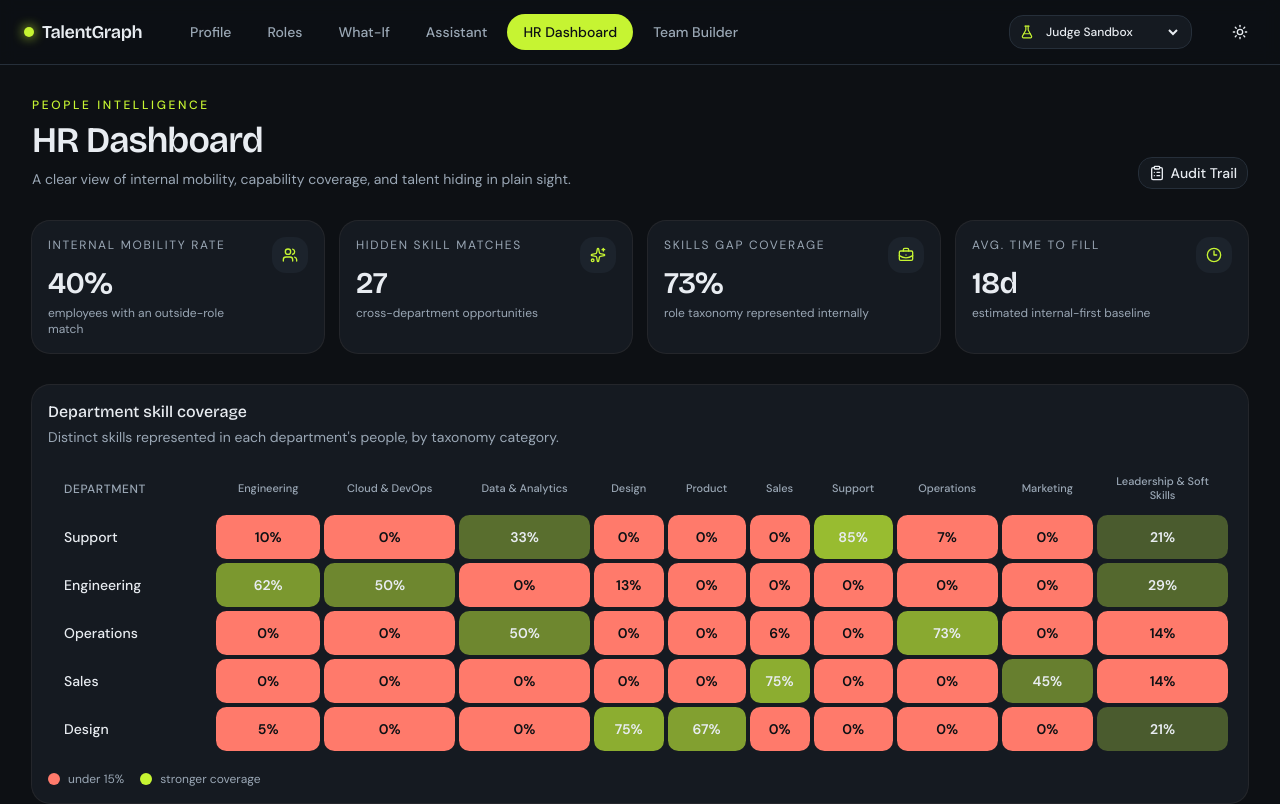
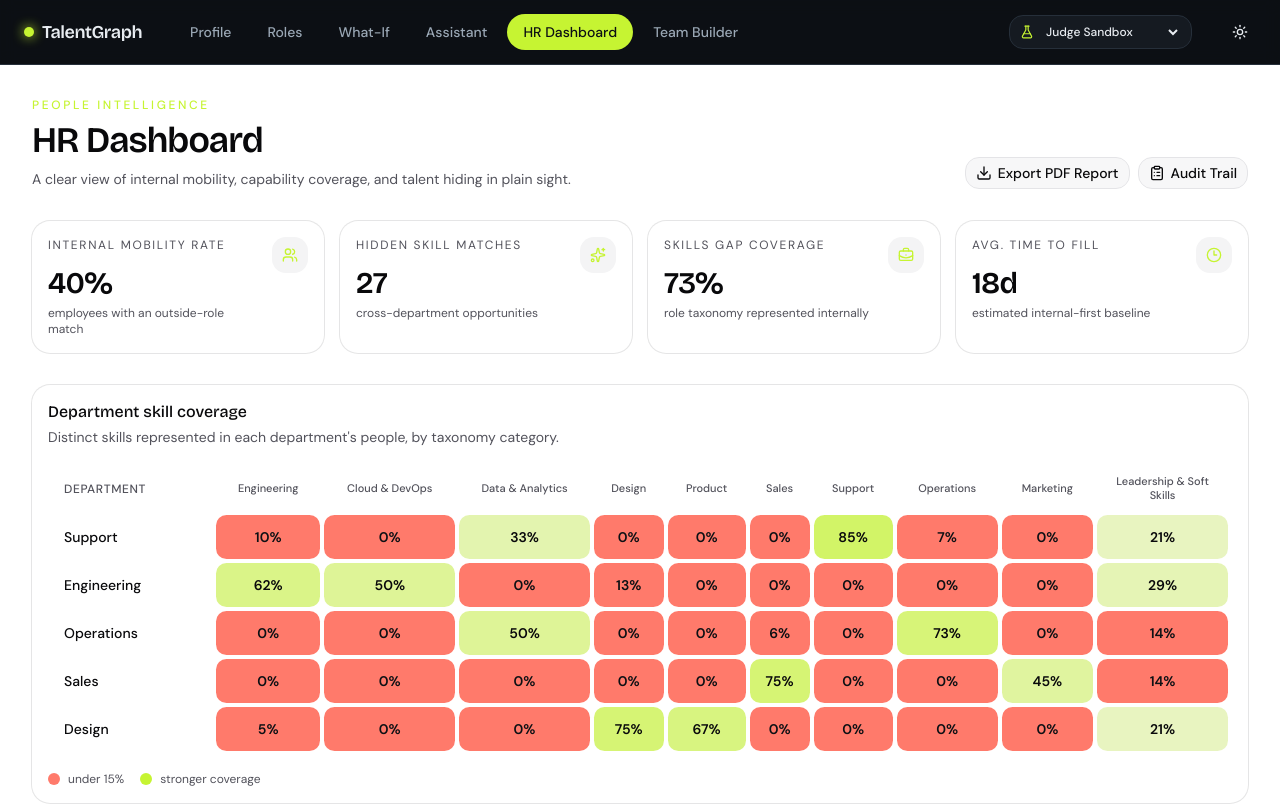
Before and after one commit to sukrakrishna/talentgraph, a Next.js app: page /hr in a window 1280 px wide. Shown: the top 804 px of the page. Built offline with nearby package versions, Linux system fonts and the light colour scheme.

Commit message:
Add executive PDF report export for HR and What-If pages

```diff
--- a/app/globals.css
+++ b/app/globals.css
@@ -154,6 +154,29 @@
 }
 
 @layer utilities {
+  .pdf-report {
+    --background: #ffffff;
+    --foreground: #09090b;
+    --card: #ffffff;
+    --card-foreground: #09090b;
+    --popover: #ffffff;
+    --popover-foreground: #09090b;
+    --secondary: #f4f4f5;
+    --secondary-foreground: #18181b;
+    --muted: #f4f4f5;
+    --muted-foreground: #52525b;
+    --border: #e4e4e7;
+    --input: #e4e4e7;
+    --ring: #18181b;
+    color: var(--foreground);
+    background: var(--background);
+  }
+
+  .pdf-avoid-break {
+    break-inside: avoid;
+    page-break-inside: avoid;
+  }
+
   .bg-grid {
     background-image:
       linear-gradient(to right, var(--border) 1px, transparent 1px),
--- /dev/null
+++ b/components/ExportPdfButton.tsx
@@ -0,0 +1,46 @@
+"use client";
+
+import { useState } from "react";
+import { Download, LoaderCircle } from "lucide-react";
+import { Button } from "@/components/ui/button";
+
+interface ExportPdfButtonProps {
+  targetId: string;
+  filename: string;
+  label?: string;
+}
+
+export function ExportPdfButton({ targetId, filename, label = "Export PDF Report" }: ExportPdfButtonProps) {
+  const [exporting, setExporting] = useState(false);
+
+  async function exportPdf() {
+    const target = document.getElementById(targetId);
+    if (!target || exporting) return;
+
+    setExporting(true);
+    try {
+      const { default: html2pdf } = await import("html2pdf.js");
+      const options = {
+          margin: [0.4, 0.4, 0.45, 0.4],
+          filename,
+          image: { type: "jpeg", quality: 0.98 },
+          html2canvas: { scale: 2, useCORS: true, backgroundColor: "#ffffff", logging: false },
+          pagebreak: { mode: ["css", "legacy"], avoid: [".pdf-avoid-break"] },
+          jsPDF: { unit: "in", format: "a4", orientation: "portrait" },
+        } as never;
+      await html2pdf()
+        .set(options)
+        .from(target)
+        .save();
+    } finally {
+      setExporting(false);
+    }
+  }
+
+  return (
+    <Button type="button" variant="outline" onClick={() => void exportPdf()} disabled={exporting}>
+      {exporting ? <LoaderCircle className="animate-spin" /> : <Download />}
+      {exporting ? "Preparing PDF..." : label}
+    </Button>
+  );
+}
--- a/components/hr-dashboard-client.tsx
+++ b/components/hr-dashboard-client.tsx
@@ -6,6 +6,7 @@ import { Badge } from "@/components/ui/badge";
 import { Button } from "@/components/ui/button";
 import { Card, CardContent, CardHeader, CardTitle } from "@/components/ui/card";
 import { Input } from "@/components/ui/input";
+import { ExportPdfButton } from "@/components/ExportPdfButton";
 
 interface HrData {
   kpis: {
@@ -83,8 +84,8 @@ export function HrDashboardClient() {
   const costAvoided = rolesFilled * salary * (feePercent / 100);
 
   return (
-    <div className="mx-auto flex max-w-7xl flex-col gap-8 px-6 py-8 lg:px-8">
-      <div className="flex flex-col gap-4 sm:flex-row sm:items-end sm:justify-between"><div><p className="mb-2 text-xs font-medium uppercase tracking-[0.22em] text-primary">People intelligence</p><h1 className="font-heading text-4xl font-semibold tracking-tight">HR Dashboard</h1><p className="mt-2 text-sm text-muted-foreground">A clear view of internal mobility, capability coverage, and talent hiding in plain sight.</p></div><Button variant="outline" onClick={() => void openAuditTrail()}><ClipboardList /> Audit Trail</Button></div>
+    <div id="hr-executive-report" className="pdf-report mx-auto flex max-w-7xl flex-col gap-8 px-6 py-8 lg:px-8">
+      <div className="flex flex-col gap-4 sm:flex-row sm:items-end sm:justify-between"><div><p className="mb-2 text-xs font-medium uppercase tracking-[0.22em] text-primary">People intelligence</p><h1 className="font-heading text-4xl font-semibold tracking-tight">HR Dashboard</h1><p className="mt-2 text-sm text-muted-foreground">A clear view of internal mobility, capability coverage, and talent hiding in plain sight.</p></div><div className="flex flex-wrap gap-2"><ExportPdfButton targetId="hr-executive-report" filename="talentgraph-hr-executive-report.pdf" /><Button variant="outline" onClick={() => void openAuditTrail()}><ClipboardList /> Audit Trail</Button></div></div>
       {loading && <Card><CardContent className="py-16 text-center text-sm text-muted-foreground">Loading workforce metrics...</CardContent></Card>}
       {error && <Card><CardContent className="py-16 text-center text-sm text-destructive">{error}</CardContent></Card>}
       {data && <>
--- a/components/what-if-client.tsx
+++ b/components/what-if-client.tsx
@@ -9,6 +9,7 @@ import { scoreEmployeeForRole, type ScoreBreakdown } from "@/lib/scoring";
 import { Badge } from "@/components/ui/badge";
 import { Button } from "@/components/ui/button";
 import { Card, CardContent, CardHeader, CardTitle } from "@/components/ui/card";
+import { ExportPdfButton } from "@/components/ExportPdfButton";
 
 interface Course {
   id: string;
@@ -20,6 +21,7 @@ interface Course {
 }
 
 interface WhatIfData {
+  employee: { id: string; name: string };
   employeeSkillIds: string[];
   role: { id: string; title: string };
   roleSkills: { id: string; name: string; importance: "required" | "preferred" }[];
@@ -150,12 +152,12 @@ export function WhatIfClient() {
   const score = current?.score ?? baseline;
 
   return (
-    <div className="mx-auto flex max-w-7xl flex-col gap-8 px-6 py-8 lg:px-8">
+    <div id="whatif-roadmap-report" className="pdf-report mx-auto flex max-w-7xl flex-col gap-8 px-6 py-8 lg:px-8">
       <div className="flex flex-col gap-1 lg:flex-row lg:items-end lg:justify-between">
         <div>
           <p className="mb-2 text-xs font-medium uppercase tracking-[0.22em] text-primary">Scenario planner</p>
           <h1 className="font-heading text-4xl font-semibold tracking-tight">What would move the match?</h1>
-          <p className="mt-2 max-w-2xl text-sm text-muted-foreground">Build a focused learning plan and watch the role match update instantly.</p>
+          <p className="mt-2 max-w-2xl text-sm text-muted-foreground">Build a focused learning plan for {data?.employee.name ?? "your employee"} and watch the role match update instantly.</p>
         </div>
         <Button variant="outline" onClick={() => setSelectedCourseIds([])} disabled={selectedCourseIds.length === 0}>
           <RotateCcw /> Reset
@@ -215,7 +217,7 @@ export function WhatIfClient() {
       </div>
 
       <Card>
-        <CardHeader><CardTitle>Roadmap</CardTitle><p className="text-sm text-muted-foreground">A practical next sequence at 3 hours per week.</p></CardHeader>
+        <CardHeader className="flex-row items-end justify-between gap-4"><div><CardTitle>Roadmap</CardTitle><p className="text-sm text-muted-foreground">A practical next sequence at 3 hours per week.</p></div><ExportPdfButton targetId="whatif-roadmap-report" filename={`${data?.employee.name ?? "employee"}-what-if-roadmap.pdf`} label="Export Roadmap PDF" /></CardHeader>
         <CardContent>{roadmap.length === 0 ? <p className="py-3 text-sm text-muted-foreground">Add a course to generate Ravi&apos;s learning roadmap.</p> : <ol className="grid gap-3 md:grid-cols-2">{roadmap.map((step, index) => <li key={`${step.label}-${index}`} className="flex gap-3 rounded-xl bg-secondary/60 p-4"><span className="flex size-7 shrink-0 items-center justify-center rounded-full bg-primary text-sm font-semibold text-primary-foreground">{index + 1}</span><div><p className="font-medium">{step.label}</p><p className="mt-1 text-xs text-muted-foreground">{step.detail}</p></div>{index < roadmap.length - 1 && <ArrowRight className="ml-auto mt-1 hidden size-4 text-muted-foreground md:block" />}</li>)}</ol>}</CardContent>
       </Card>
     </div>
--- a/package.json
+++ b/package.json
@@ -17,6 +17,7 @@
     "class-variance-authority": "^0.7.1",
     "cn": "^0.3.0",
     "framer-motion": "^13.4.0",
+    "html2pdf.js": "^0.14.0",
     "lucide-react": "^1.47.0",
     "next": "16.3.5",
     "next-themes": "^0.4.6",
@@ -30,6 +31,7 @@
   },
   "devDependencies": {
     "@tailwindcss/postcss": "^4",
+    "@types/html2pdf.js": "^0.10.0",
     "@types/node": "^20",
     "@types/react": "^19",
     "@types/react-dom": "^19",
```
Also changed, not shown: 1 other file (tests, documents, lock files or other folders).
